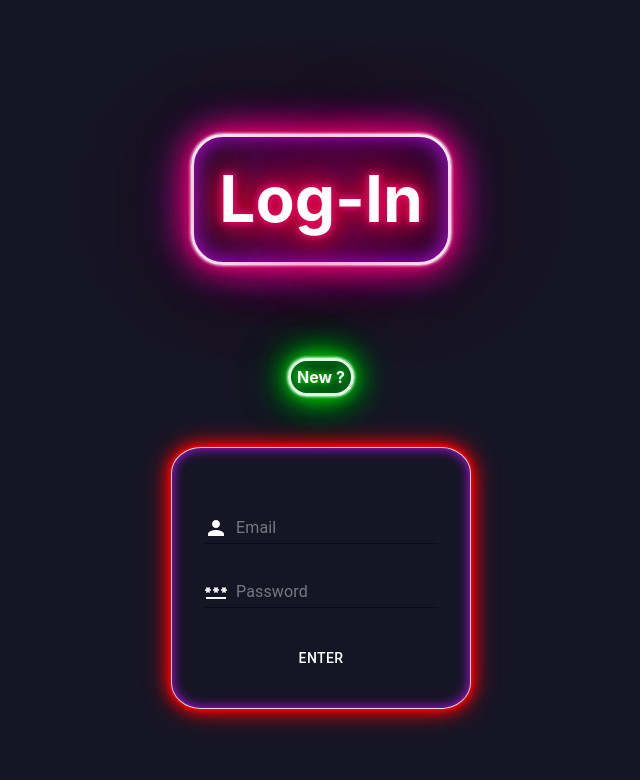
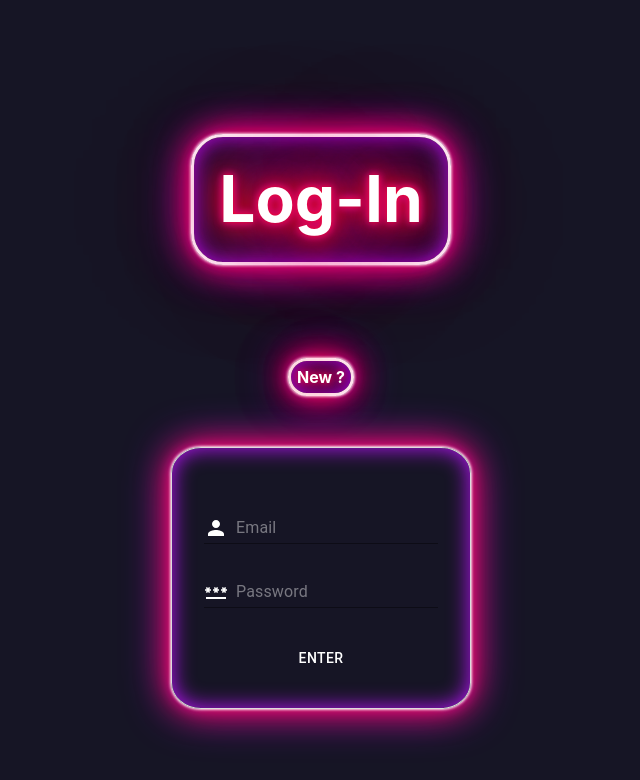
Before and after one commit to CRSylar/ft_Red_Tetris, a Next.js app: page /login in a window 1280 px wide. Shown: the top 780 px of the page, without its empty margins (319-959 px from the left). Built offline with nearby package versions, Linux system fonts and the light colour scheme.

Commit message:
piccoli problemi di persistenza cookie forse risolti + minor change su UI e colori

```diff
--- a/components/MatchComponent.js
+++ b/components/MatchComponent.js
@@ -2,7 +2,7 @@ import React from 'react';
 import Tetris from "../gameComponents/Tetris";
 import styles from "../styles/Match.module.css"
 
-function MatchComponent (props) {
+function MatchComponent () {
 	return (
 		<div className={styles.match}>
 			<Tetris />
--- a/pages/api/logIn.js
+++ b/pages/api/logIn.js
@@ -21,8 +21,8 @@ async function handler (req, res) {
 				id: user.id,
 				email: user.email,
 			}
-			const token = jwt.sign(payload, process.env.JWT_SECRET, {expiresIn: 8600}, {})
-			res.cookie('Red_Tetris', token , {path:'/', httpOnly:true, maxAge: 86000})
+			const token = jwt.sign(payload, process.env.JWT_SECRET, {expiresIn: 86400}, {})
+			res.cookie('Red_Tetris', token , {path:'/', httpOnly:true, maxAge: 86400})
 			res.status(200).json(user)
 		}
 		else
--- a/pages/match.js
+++ b/pages/match.js
@@ -2,7 +2,7 @@ import React from 'react';
 import withAuth from "./HOC/WithAuth";
 import MatchComponent from "../components/MatchComponent";
 
-function Match (props) {
+function Match () {
 	return (
 		withAuth(MatchComponent)
 	);
--- a/pages/newuser.js
+++ b/pages/newuser.js
@@ -3,6 +3,7 @@ import styles from "../styles/Newuser.module.css";
 import Favico from "../components/Favico";
 import Input from "@mui/material/Input";
 import PersonIcon from "@mui/icons-material/Person";
+import ArrowBackIcon from '@mui/icons-material/ArrowBack';
 import PasswordIcon from "@mui/icons-material/Password";
 import {Button} from "@mui/material";
 import Box from "@mui/material/Box";
@@ -46,6 +47,11 @@ function Newuser () {
 				</h1>
 			</div>
 
+			<div className={styles.backArrow}
+			     onClick={ () => router.back()} >
+				<ArrowBackIcon/>
+			</div>
+
 			<Box className={styles.signup__box}>
 				<form onSubmit={handleSubmit(onSubmit)} className={styles.signup__form} >
 					<Input startAdornment={<PersonIcon sx={{mr:'.5rem'}}/>}
--- a/styles/Login.module.css
+++ b/styles/Login.module.css
@@ -14,12 +14,12 @@
     padding: 2rem;
     border: 1px solid gainsboro;
     border-radius: 10%;
-    box-shadow: 0 0 .2rem #f00,
-    0 0 .1rem #f00,
-    0 0 1rem #ff0000,
-    0 0 0.4rem #ff0000,
-    0 0 1.6rem #ff0000,
-    inset 0 0 .7rem #bc13fe;
+    box-shadow: 0 0 .2rem #fff,
+    0 0 .2rem #fff,
+    0 0 2rem #ff0000,
+    0 0 0.8rem #bc13fe,
+    0 0 2.8rem #bc13fe,
+    inset 0 0 1.3rem #bc13fe;
 
 }
 
@@ -99,22 +99,22 @@
     line-height: 1.15;
     font-size: 1rem;
     text-shadow:
-            0 0 7px #0f0,
-            0 0 10px #04862d,
-            0 0 21px #0f0,
-            0 0 42px #0f0,
-            0 0 82px #04862d,
-            0 0 92px #04862d,
-            0 0 102px #0f0,
-            0 0 151px #0f0;
+            0 0 7px #f00,
+            0 0 10px #bc13fe,
+            0 0 21px #f00,
+            0 0 42px #f00,
+            0 0 82px #bc13fe,
+            0 0 92px #bc13fe,
+            0 0 102px #f00,
+            0 0 151px #f00;
 
     border: 0.2rem solid #fff;
     border-radius: 2rem;
     padding: 0.4em;
     box-shadow: 0 0 .2rem #fff,
     0 0 .2rem #fff,
-    0 0 2rem #00ff00,
-    0 0 0.8rem #04862d,
-    0 0 2.8rem #04862d,
-    inset 0 0 1.3rem #04862d;
+    0 0 2rem #ff0000,
+    0 0 0.8rem #bc13fe,
+    0 0 2.8rem #bc13fe,
+    inset 0 0 1.3rem #bc13fe;
 }
--- a/styles/Match.module.css
+++ b/styles/Match.module.css
@@ -1,8 +1,4 @@
 
 .match {
-    background-color: black;
-    background-image: url("/3D_Tetris_Wallp.png");
-    background-size: cover;
-    background-repeat: no-repeat;
-    background-position: bottom;
+    background-color: #161525;
 }
--- a/utils/cookies.js
+++ b/utils/cookies.js
@@ -6,7 +6,6 @@ const cookie = (res, name, value, options = {}) => {
 
 	if ('maxAge' in options) {
 		options.expires = new Date(Date.now() + options.maxAge)
-		options.maxAge /= 1000
 	}
 
 	if ('logout' in options) {
```
Also changed, not shown: components/SettingsComponent.js (+4 -4 lines), styles/Newuser.module.css (+17 -0 lines), styles/Settings.module.css (+2 -5 lines).
